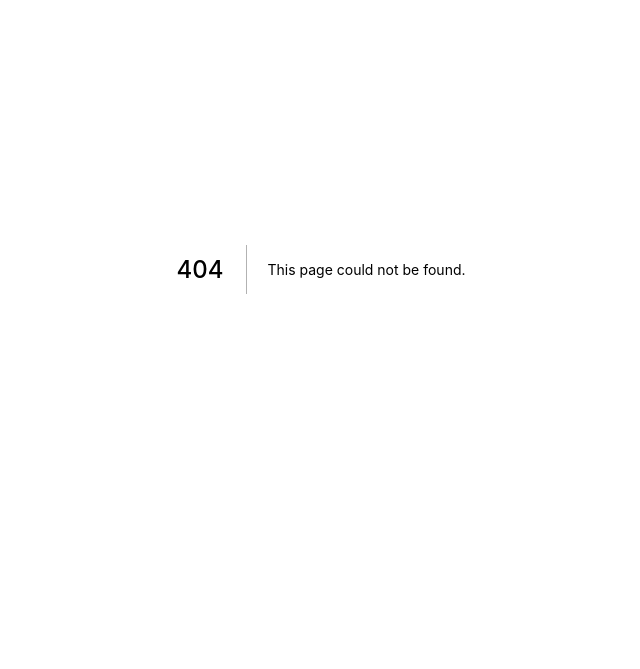
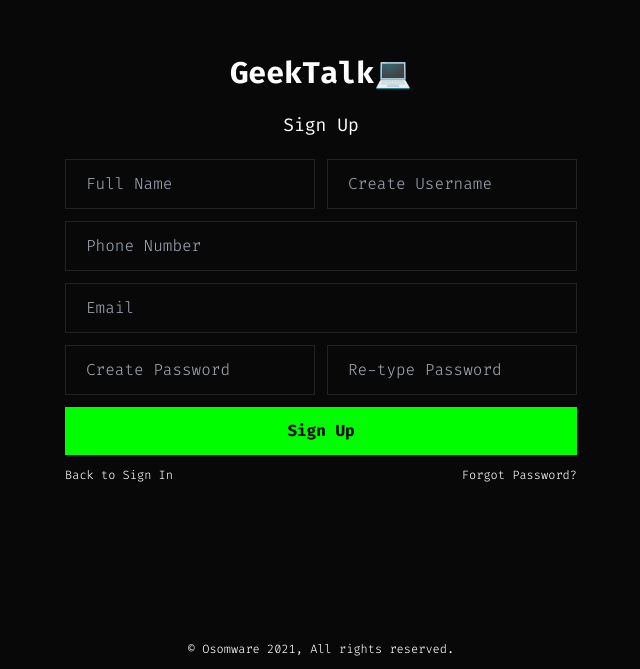
Before and after one commit to VeoScript/geektalk, a Next.js app: page /signup in a window 1280 px wide. Before the commit this address had no page. Shown: the part 131-800 px from the top of the page, without its empty margins (319-959 px from the left). Built offline with nearby package versions, Linux system fonts and the light colour scheme.

Commit message:
feat: add signup page (#2)

```diff
--- a/src/pages/index.tsx
+++ b/src/pages/index.tsx
@@ -15,7 +15,7 @@ const Home: NextPage = () => {
   return (
     <React.Fragment>
       <Head>
-        <title>Geek Talk</title>
+        <title>Sign In | GeekTalk</title>
       </Head>
       <div className="font-firacode flex flex-row items-center justify-center w-full h-screen bg-cyber-black text-cyber-green">
         <div className="flex flex-col items-center justify-center w-full h-full space-y-5">
@@ -30,9 +30,9 @@ const Home: NextPage = () => {
                 className="font-light text-base px-5 py-3 w-full bg-cyber-black border border-cyber-dim focus:border-cyber-green focus:outline-none"
                 type="text"
                 placeholder="Email"
-                {...register("email", { required: true })}
+                {...register("email", { required: true, pattern: { value: /^[A-Z0-9._%+-]+@[A-Z0-9.-]+\.[A-Z]{2,4}$/i, message: "Invalid Email" }})}
               />
-              {errors.email && <span className="font-light text-[10px] text-cyber-white ml-1">Email is required</span>}
+              {errors.email && <span className="font-light text-[10px] text-cyber-white ml-1">{errors.email.message || 'Email is required'}</span>}
             </div>
             <div className="form-control flex flex-col w-full space-y-1.5">
               <input
@@ -52,7 +52,7 @@ const Home: NextPage = () => {
               </button>
             </div>
             <div className="flex flex-row items-center justify-between w-full">
-              <Link href="/">
+              <Link href="/signup">
                 <a className="font-light text-cyber-white text-xs hover:underline">Create Account</a>
               </Link>
               <Link href="/">
--- /dev/null
+++ b/src/pages/signup.tsx
@@ -0,0 +1,114 @@
+import type { NextPage } from 'next'
+import React from 'react'
+import Head from 'next/head'
+import Link from 'next/link'
+import { useForm } from 'react-hook-form'
+
+const SignUp: NextPage = () => {
+
+  const { register, handleSubmit, reset, formState: { errors, isSubmitting } } = useForm()
+
+  async function handleSignUp(formData: any) {
+    console.log(formData)
+  }
+
+  return (
+    <React.Fragment>
+      <Head>
+        <title>Sign Up | GeekTalk</title>
+      </Head>
+      <div className="font-firacode flex flex-row items-center justify-center w-full h-screen bg-cyber-black text-cyber-green">
+        <div className="flex flex-col items-center justify-center w-full h-full space-y-5">
+          <div className="flex flex-col items-center text-center w-full max-w-xl space-y-3">
+            <h1 className="font-bold text-3xl text-cyber-white">GeekTalk💻</h1>
+          </div>
+          <span className="text-cyber-white text-lg">Sign Up</span>
+          <form onSubmit={handleSubmit(handleSignUp)} className="flex flex-col items-center w-full max-w-lg space-y-3">
+            <div className="flex flex-row items-start w-full space-x-3">
+              <div className="form-control flex flex-col w-full space-y-1.5">
+                <input
+                  className="font-light text-base px-5 py-3 w-full bg-cyber-black border border-cyber-dim focus:border-cyber-green focus:outline-none"
+                  type="text"
+                  placeholder="Full Name"
+                  {...register("fullname", { required: true })}
+                />
+                {errors.fullname && <span className="font-light text-[10px] text-cyber-white ml-1">Full Name is required</span>}
+              </div>
+              <div className="form-control flex flex-col w-full space-y-1.5">
+                <input
+                  className="font-light text-base px-5 py-3 w-full bg-cyber-black border border-cyber-dim focus:border-cyber-green focus:outline-none"
+                  type="text"
+                  placeholder="Create Username"
+                  {...register("username", { required: true })}
+                />
+                {errors.username && <span className="font-light text-[10px] text-cyber-white ml-1">Username is required</span>}
+              </div>
+            </div>
+            <div className="form-control flex flex-col w-full space-y-1.5">
+              <input
+                className="font-light text-base px-5 py-3 w-full bg-cyber-black border border-cyber-dim focus:border-cyber-green focus:outline-none"
+                type="text"
+                min={0}
+                placeholder="Phone Number"
+                {...register("phone", { required: true, pattern: { value: /\d+/, message: "Invalid Phone Number" } })}
+              />
+              {errors.phone && <span className="font-light text-[10px] text-cyber-white ml-1">{errors.phone.message || 'Phone Number is required'}</span>}
+            </div>
+            <div className="form-control flex flex-col w-full space-y-1.5">
+              <input
+                className="font-light text-base px-5 py-3 w-full bg-cyber-black border border-cyber-dim focus:border-cyber-green focus:outline-none"
+                type="text"
+                placeholder="Email"
+                {...register("email", { required: true, pattern: { value: /^[A-Z0-9._%+-]+@[A-Z0-9.-]+\.[A-Z]{2,4}$/i, message: "Invalid Email" } })}
+              />
+              {errors.email && <span className="font-light text-[10px] text-cyber-white ml-1">{errors.email.message || 'Email is required'}</span>}
+            </div>
+            <div className="flex flex-row items-start w-full space-x-3">
+              <div className="form-control flex flex-col w-full space-y-1.5">
+                <input
+                  className="font-light text-base px-5 py-3 w-full bg-cyber-black border border-cyber-dim focus:border-cyber-green focus:outline-none"
+                  type="password"
+                  placeholder="Create Password"
+                  {...register("password", { required: true })}
+                />
+                {errors.password && <span className="font-light text-[10px] text-cyber-white ml-1">Password is required</span>}
+              </div>
+              <div className="form-control flex flex-col w-full space-y-1.5">
+                <input
+                  className="font-light text-base px-5 py-3 w-full bg-cyber-black border border-cyber-dim focus:border-cyber-green focus:outline-none"
+                  type="password"
+                  placeholder="Re-type Password"
+                  {...register("password", { required: true })}
+                />
+                {errors.password && <span className="font-light text-[10px] text-cyber-white ml-1">Password is required</span>}
+              </div>
+            </div>
+            <div className="form-control flex w-full">
+              <button
+                className="font-bold text-base px-5 py-3 w-full text-cyber-black bg-cyber-green focus:outline-none"
+                type="submit"
+              >
+                Sign Up
+              </button>
+            </div>
+            <div className="flex flex-row items-center justify-between w-full">
+              <Link href="/">
+                <a className="font-light text-cyber-white text-xs hover:underline">Back to Sign In</a>
+              </Link>
+              <Link href="/">
+                <a className="font-light text-cyber-white text-xs hover:underline">Forgot Password?</a>
+              </Link>
+            </div>
+          </form>
+          <footer className="absolute bottom-0 w-full bg-cyber-black">
+            <div className="flex flex-col items-center justify-center w-full py-3">
+              <span className="font-light text-xs text-white">© Osomware 2021, All rights reserved.</span>
+            </div>
+          </footer>
+        </div>
+      </div>
+    </React.Fragment>
+  )
+}
+
+export default SignUp
```
